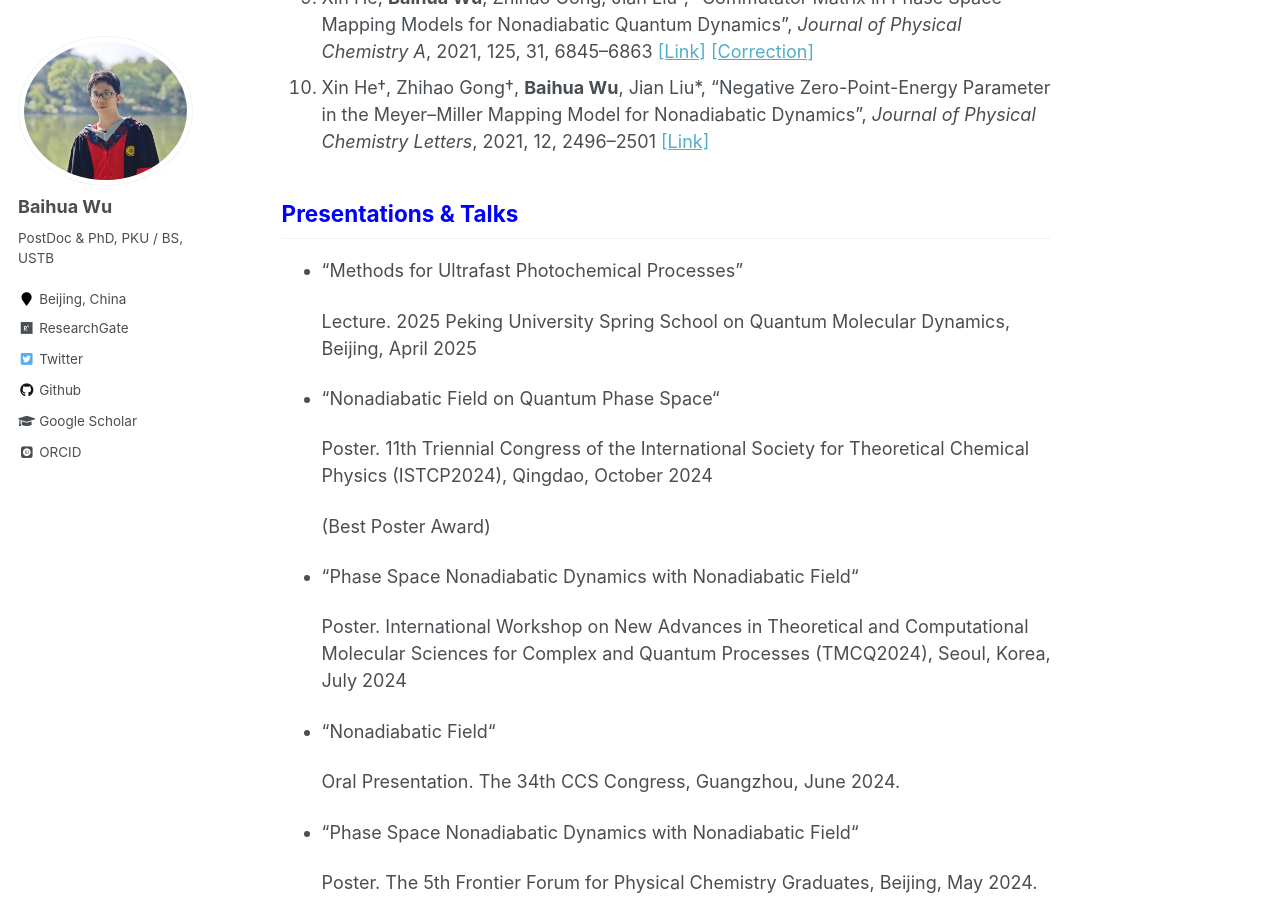
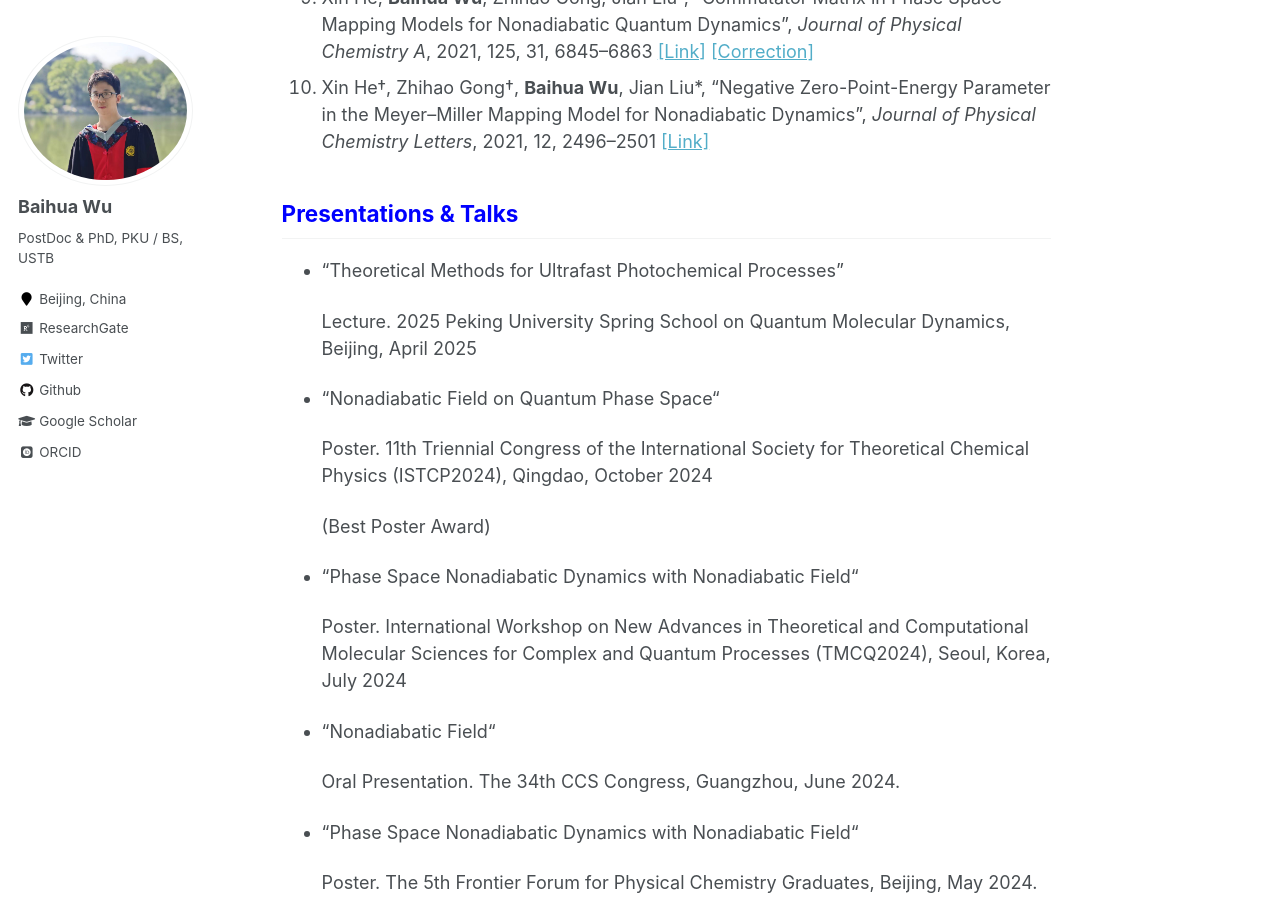
Before and after one commit to wubaihua/wubaihua.github.io, a Jekyll site: the page built from _pages/about.md, in a window 1280 px wide and 900 px high, scrolled down 2922 px. Built offline with Jekyll 4.4.1, drawn with Linux system fonts in a browser that asks for light colours; some web fonts are replaced.

Commit message:
20255-04-06-2

```diff
--- a/_pages/about.md
+++ b/_pages/about.md
@@ -109,7 +109,7 @@ Email: wubaihua[AT]pku.edu.cn;   wubaihua19[AT]gmail.com
 1. Xin He†, Zhihao Gong†, **Baihua Wu**, Jian Liu\*, "Negative Zero-Point-Energy Parameter in the Meyer–Miller Mapping Model for Nonadiabatic Dynamics", *Journal of Physical Chemistry Letters*, 2021, 12, 2496–2501 [[Link]](https://pubs.acs.org/doi/full/10.1021/acs.jpclett.1c00232)
 
 ## <font color=Blue>Presentations & Talks</font>
-* "Methods for Ultrafast Photochemical Processes"
+* "Theoretical Methods for Ultrafast Photochemical Processes"
 
   Lecture. 2025 Peking University Spring School on Quantum Molecular Dynamics, Beijing, April 2025
 
```
